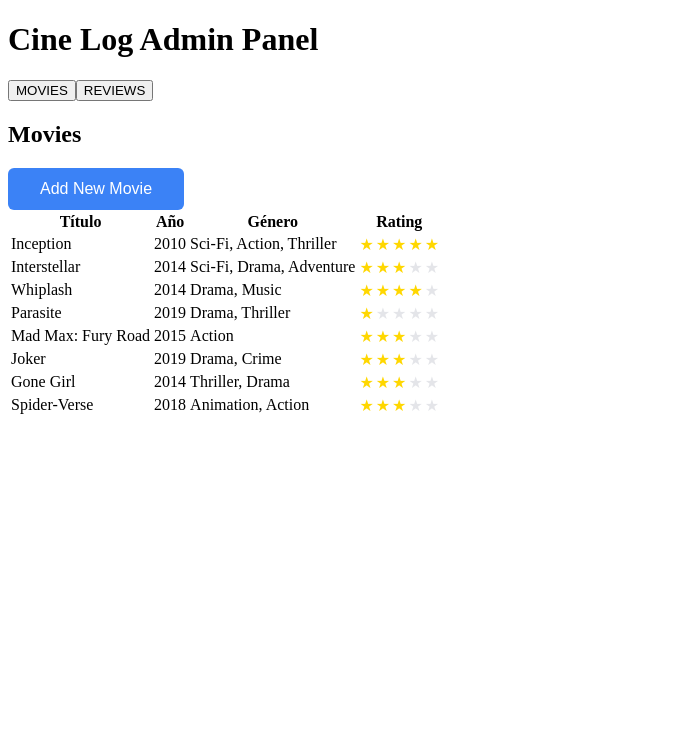
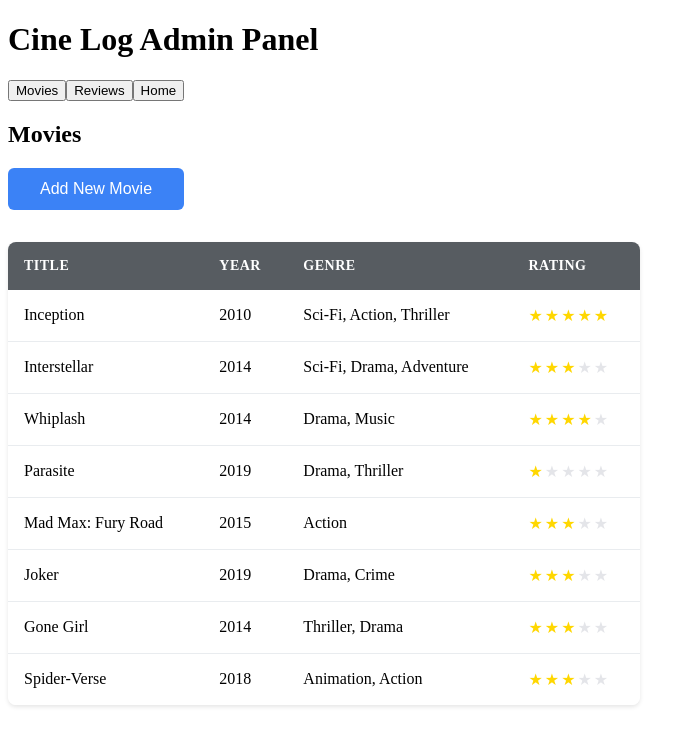
Before and after one commit to fabriroman/CineLog-App, a React (Vite) app: page /admin in a window 1280 px wide. Shown: the top 746 px of the page, without its empty margins (0-695 px from the left). Built offline with nearby package versions, Linux system fonts and the light colour scheme.

Commit message:
filter and style for review table

```diff
--- a/src/App.tsx
+++ b/src/App.tsx
@@ -4,7 +4,7 @@
 import { RequireGuest } from "./features/auth/guards/RequireGuest";
 import { MovieDetailPage } from "./features/movies/pages/MovieDetailPage";
 import { ProfilePage } from "./features/profile/pages/ProfilePage";
-import { Admin } from "./features/admin/pages/Admin";
+import { AdminPage } from "./features/admin/pages/AdminPage";
 
 function App() {
   return (
@@ -21,7 +21,7 @@
             </RequireGuest>
           }
         />
-        <Route path="/admin" element={<Admin />} />
+        <Route path="/admin" element={<AdminPage />} />
       </Routes>
     </>
   );
--- a/src/components/AdminMoviesSection.tsx
+++ b/src/components/AdminMoviesSection.tsx
@@ -1,6 +1,7 @@
 import { useContext } from "react";
 import { MoviesContext } from "../features/movies/contexts/MoviesContext";
 import { MoviesTable } from "./MoviesTable";
+import "../styles/AdminMoviesSection.css";
 
 export const AdminMoviesSection = () => {
   const moviesCtx = useContext(MoviesContext);
@@ -15,7 +16,9 @@
     <section className="admin__section">
       <div className="admin__section-header">
         <h2 className="admin__section-title">Movies</h2>
-        <button className="button button--primary">Add New Movie</button>
+        <div className="admin__section-add">
+          <button className="button button--primary">Add New Movie</button>
+        </div>
       </div>
       <div className="admin__content">
         <MoviesTable movies={movies} />
--- a/src/components/AdminReviewsSection.tsx
+++ b/src/components/AdminReviewsSection.tsx
@@ -1,23 +1,39 @@
-import { useContext } from "react";
+import { useContext, useState } from "react";
 import { MoviesContext } from "../features/movies/contexts/MoviesContext";
 import { ReviewsContext } from "../features/movies/contexts/ReviewsContext";
 import { ReviewsTable } from "./ReviewsTable";
+import { SearchBar } from "./SearchBar";
+import "../styles/AdminReviewSection.css";
 
 export const AdminReviewsSection = () => {
   const moviesCtx = useContext(MoviesContext);
   const { reviews } = useContext(ReviewsContext);
+  const [searchQuery, setSearchQuery] = useState("");
 
   if (!moviesCtx) {
     throw new Error("MoviesContext must be used within MoviesProvider");
   }
 
-  const { movies } = moviesCtx;
+  const { movies, getMovieTitle } = moviesCtx;
+
+  const filteredReviews = reviews.filter((reviews) => {
+    if (!searchQuery.trim()) return true;
+
+    const query = searchQuery.toLowerCase();
+    const movieTitle = getMovieTitle(reviews.movieId).toLowerCase();
+    const userId = reviews.userId.toString().toLowerCase();
+
+    return movieTitle.includes(query) || userId.includes(query);
+  });
 
   return (
     <section className="admin__section">
       <h2 className="admin__section-title">Reviews</h2>
+      <div className="admin__filters">
+        <SearchBar searchQuery={searchQuery} onChange={setSearchQuery} />
+      </div>
       <div className="admin__content">
-        <ReviewsTable reviews={reviews} movies={movies} />
+        <ReviewsTable reviews={filteredReviews} movies={movies} />
       </div>
     </section>
   );
--- a/src/components/MoviesTable.tsx
+++ b/src/components/MoviesTable.tsx
@@ -1,4 +1,5 @@
 import { StarRating } from "./StarRating";
+import "../styles/Table.css";
 
 export interface Movie {
   id: number;
@@ -16,33 +17,27 @@
 
 export const MoviesTable = ({ movies, onEdit, onDelete }: MoviesTableProps) => {
   return (
-    <table className="movies-table">
-      <thead className="movies-table__header">
-        <tr className="movies-table__header-row">
-          <th className="movies-table__header-cell">Título</th>
-          <th className="movies-table__header-cell">Año</th>
-          <th className="movies-table__header-cell">Género</th>
-          <th className="movies-table__header-cell">Rating</th>
+    <table className="table">
+      <thead className="table__header">
+        <tr className="table__header-row">
+          <th className="table__header-cell">Title</th>
+          <th className="table__header-cell">Year</th>
+          <th className="table__header-cell">Genre</th>
+          <th className="table__header-cell">Rating</th>
           {(onEdit || onDelete) && (
-            <th className="movies-table__header-cell movies-table__header-cell--actions">
-              Acciones
+            <th className="table__header-cell table__header-cell--actions">
+              Actions
             </th>
           )}
         </tr>
       </thead>
-      <tbody className="movies-table__body">
+      <tbody className="table__body">
         {movies.map((movie) => (
-          <tr key={movie.id} className="movies-table__row">
-            <td className="movies-table__cell movies-table__cell--title">
-              {movie.title}
-            </td>
-            <td className="movies-table__cell movies-table__cell--year">
-              {movie.year}
-            </td>
-            <td className="movies-table__cell movies-table__cell--genre">
-              {movie.genres.join(", ")}
-            </td>
-            <td className="movies-table__cell movies-table__cell--rating">
+          <tr key={movie.id} className="table__row">
+            <td className="table__cell table__cell--title">{movie.title}</td>
+            <td className="table__cell">{movie.year}</td>
+            <td className="table__cell">{movie.genres.join(", ")}</td>
+            <td className="table__cell">
               <StarRating value={movie.rating} readOnly />
             </td>
             {(onEdit || onDelete) && (
--- a/src/components/ReviewsTable.tsx
+++ b/src/components/ReviewsTable.tsx
@@ -1,4 +1,6 @@
+import { NoResultMessage } from "./NoResultMessage";
 import { StarRating } from "./StarRating";
+import "../styles/Table.css";
 
 export interface Review {
   id: number;
@@ -24,33 +26,36 @@
   };
 
   return (
-    <table className="reviews-table">
-      <thead className="reviews-table__header">
-        <tr className="reviews-table__header-row">
-          <th className="reviews-table__header-cell">Película</th>
-          <th className="reviews-table__header-cell">Usuario</th>
-          <th className="reviews-table__header-cell">Calificación</th>
+    <table className="table">
+      <thead className="table__header">
+        <tr className="table__header-row">
+          <th className="table__header-cell">Movie</th>
+          <th className="table__header-cell">User</th>
+          <th className="table__header-cell">Rating</th>
         </tr>
       </thead>
-      <tbody className="reviews-table__body">
-        {reviews.map((review) => {
-          const title = getMovieTitle(review.movieId);
-          if (!title) return null;
-
-          return (
-            <tr key={review.id} className="reviews-table__row">
-              <td className="reviews-table__cell reviews-table__cell--movie">
-                {title}
+      <tbody className="table__body">
+        {reviews.length === 0 ? (
+          <tr className="table__message">
+            <td colSpan={3}>
+              <NoResultMessage message="No reviews match your criteria" />
+            </td>
+          </tr>
+        ) : (
+          reviews.map((review) => (
+            <tr key={review.id} className="table__row">
+              <td className="table__cell table__cell--movie">
+                {getMovieTitle(review.movieId)}
               </td>
-              <td className="reviews-table__cell reviews-table__cell--user">
-                <span className="reviews-table__user-id">{review.userId}</span>
+              <td className="table__cell table__cell--user">
+                <span className="table__user-id">{review.userId}</span>
               </td>
-              <td className="reviews-table__cell reviews-table__cell--rating">
+              <td className="table__cell table__cell--rating">
                 <StarRating value={review.rating} readOnly />
               </td>
             </tr>
-          );
-        })}
+          ))
+        )}
       </tbody>
     </table>
   );
--- a/src/features/admin/pages/Admin.tsx
+++ b/src/features/admin/pages/AdminPage.tsx
@@ -1,13 +1,16 @@
 import { useState } from "react";
 import { AdminReviewsSection } from "../../../components/AdminReviewsSection";
 import { AdminMoviesSection } from "../../../components/AdminMoviesSection";
+import { useNavigate } from "react-router-dom";
 
-export const Admin = () => {
+export const AdminPage = () => {
   const [isReviewsShown, setIsReviewsShown] = useState(false);
 
   const handleReviews = (isMovies: boolean) => {
     setIsReviewsShown(!isMovies);
   };
+
+  const navigate = useNavigate();
 
   return (
     <div className="admin">
@@ -18,13 +21,19 @@
           className="admin__button admin__button--movies"
           onClick={() => handleReviews(true)}
         >
-          MOVIES
+          Movies
         </button>
         <button
           className="admin__button admin__button--reviews"
           onClick={() => handleReviews(false)}
         >
-          REVIEWS
+          Reviews
+        </button>
+        <button
+          className="admin__button admin__button--home"
+          onClick={() => navigate("/")}
+        >
+          Home
         </button>
       </div>
 
--- a/src/features/movies/contexts/MoviesContext.ts
+++ b/src/features/movies/contexts/MoviesContext.ts
@@ -4,6 +4,7 @@
 export type MoviesContextType = {
   movies: Movie[];
   setMovies: (movies: Movie[]) => void;
+  getMovieTitle: (movieId: number) => string;
 };
 
 export const MoviesContext = createContext<MoviesContextType | null>(null);
--- a/src/features/movies/contexts/MoviesProvider.tsx
+++ b/src/features/movies/contexts/MoviesProvider.tsx
@@ -7,8 +7,13 @@
 
 export const MoviesProvider = ({ children }: { children: React.ReactNode }) => {
   const [movies, setMovies] = useLocalStorage<Movie[]>(STORAGE_KEY, seedMovies);
+
+  const getMovieTitle = (movieId: number): string => {
+    const movie = movies.find((movie) => movie.id === movieId);
+    return movie ? movie.title : "";
+  };
   return (
-    <MoviesContext.Provider value={{ movies, setMovies }}>
+    <MoviesContext.Provider value={{ movies, setMovies, getMovieTitle }}>
       {children}
     </MoviesContext.Provider>
   );
--- /dev/null
+++ b/src/styles/AdminMoviesSection.css
@@ -0,0 +1,4 @@
+.admin__section-add {
+  margin-bottom: 2rem;
+  border-radius: 8px;
+}
--- /dev/null
+++ b/src/styles/AdminReviewSection.css
@@ -0,0 +1,4 @@
+.admin__filters {
+  margin-bottom: 2rem;
+  border-radius: 8px;
+}
--- /dev/null
+++ b/src/styles/Table.css
@@ -0,0 +1,96 @@
+/* === Base Table Styles === */
+.table {
+  width: 50%;
+  border-collapse: collapse;
+  background-color: white;
+  border-radius: 8px;
+  overflow: hidden;
+  box-shadow: 0 2px 4px rgba(0, 0, 0, 0.1);
+}
+
+.table__header {
+  background-color: #343a40d3;
+  color: white;
+}
+
+.table__header-row {
+  text-align: left;
+}
+
+.table__header-cell {
+  padding: 1rem;
+  font-weight: 600;
+  text-transform: uppercase;
+  font-size: 0.875rem;
+  letter-spacing: 0.5px;
+}
+
+.table__body {
+  background-color: white;
+}
+
+.table__row {
+  border-bottom: 1px solid #e9ecef;
+  transition: background-color 0.2s ease;
+}
+
+.table__row:hover {
+  background-color: #f8f9fa;
+}
+
+.table__row:last-child {
+  border-bottom: none;
+}
+
+.table__cell {
+  padding: 1rem;
+  vertical-align: middle;
+}
+
+/* === Variants === */
+.table__cell--user,
+.table__cell--year,
+.table__cell--genre {
+  color: #6c757d;
+}
+
+.table__cell--title {
+  font-weight: 500;
+}
+
+.table__cell--rating {
+  text-align: center;
+}
+
+.table__cell--actions {
+  text-align: right;
+}
+
+.table__user-id {
+  padding: 0.25rem 0.5rem;
+  border-radius: 4px;
+  font-size: 0.8rem;
+}
+
+.table__message {
+  text-align: center;
+}
+
+.table__action-button {
+  margin-left: 0.5rem;
+  padding: 0.4rem 0.75rem;
+  font-size: 0.8rem;
+  border: none;
+  border-radius: 4px;
+  cursor: pointer;
+}
+
+.table__action-button--edit {
+  background-color: #007bff;
+  color: white;
+}
+
+.table__action-button--delete {
+  background-color: #dc3545;
+  color: white;
+}
```
